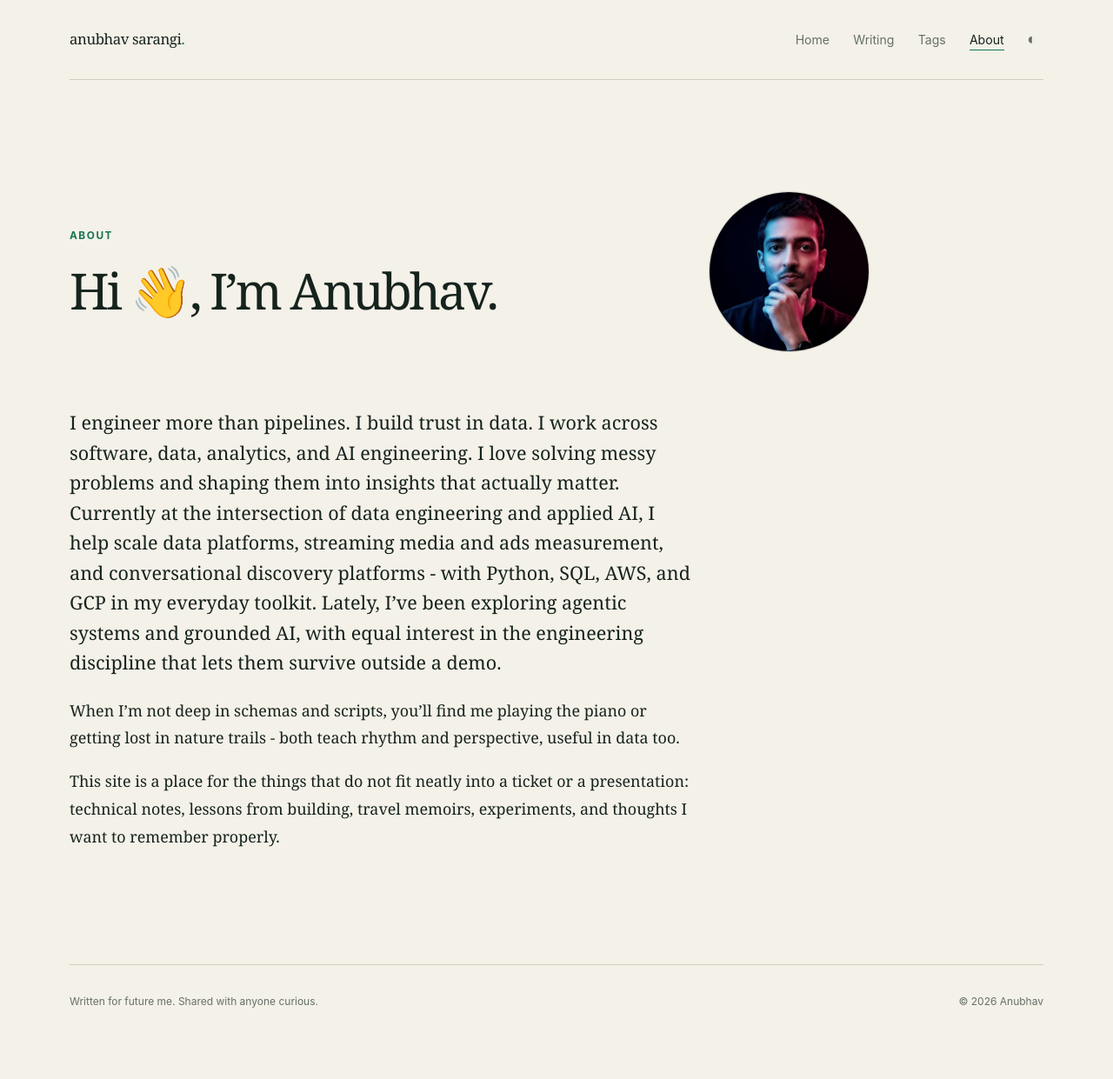
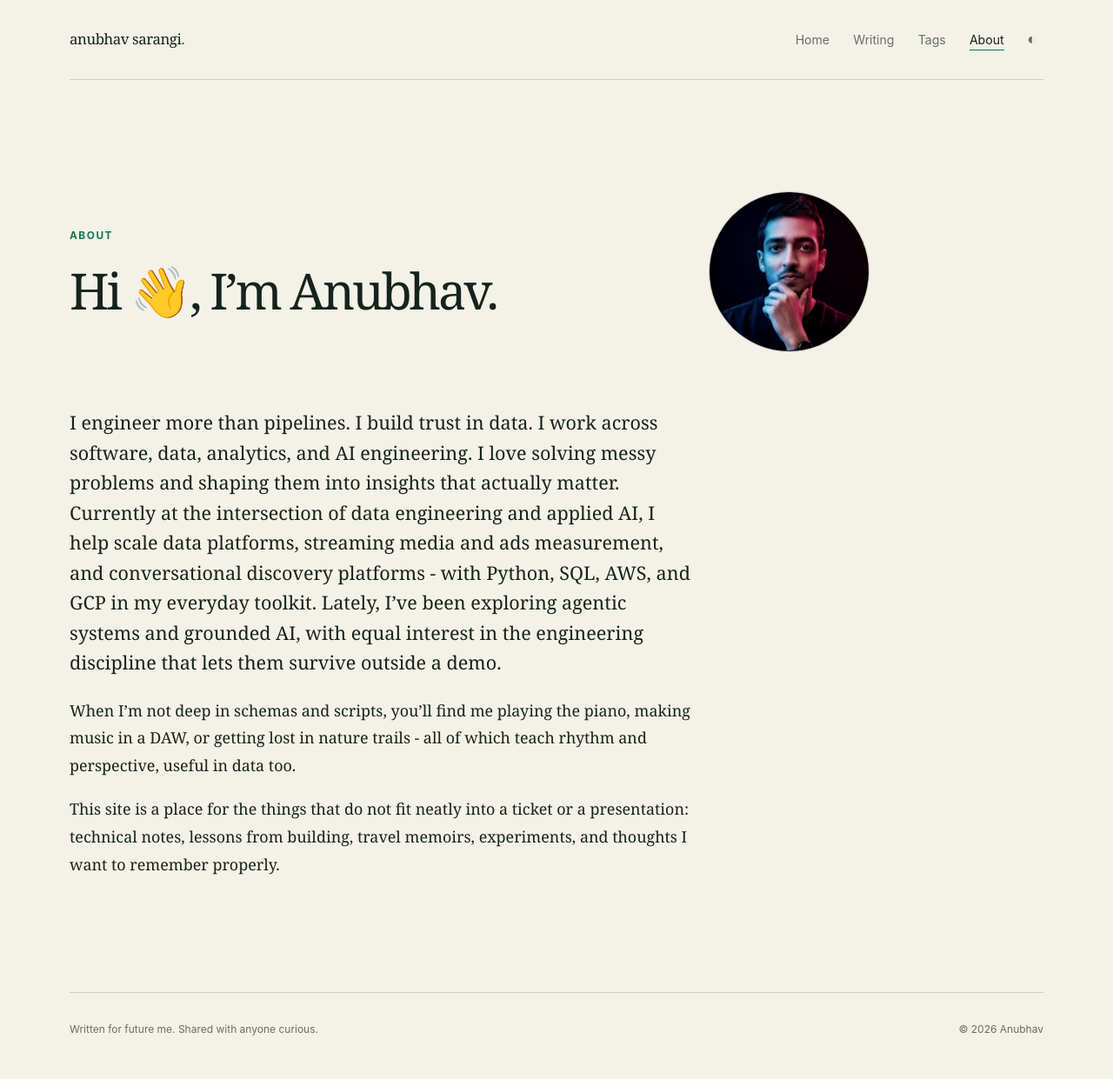
Before and after one commit to anubhavsarangi/anubhavsarangi.github.io, a Jekyll site: the page built from about.md, in a window 1280 px wide. Shown: the whole page at 87% size. Built offline with Jekyll 4.4.1, drawn with Linux system fonts in a browser that asks for light colours; before the commit the page ends 1210 px from its top, so only the background shows below that.

Commit message:
Add music interests to about page

```diff
--- a/about.md
+++ b/about.md
@@ -16,7 +16,7 @@ permalink: /about/
 <div class="prose about-copy">
   <p>I engineer more than pipelines. I build trust in data. I work across software, data, analytics, and AI engineering. I love solving messy problems and shaping them into insights that actually matter. Currently at the intersection of data engineering and applied AI, I help scale data platforms, streaming media and ads measurement, and conversational discovery platforms - with Python, SQL, AWS, and GCP in my everyday toolkit. Lately, I’ve been exploring agentic systems and grounded AI, with equal interest in the engineering discipline that lets them survive outside a demo.</p>
 
-  <p>When I’m not deep in schemas and scripts, you’ll find me playing the piano or getting lost in nature trails - both teach rhythm and perspective, useful in data too.</p>
+  <p>When I’m not deep in schemas and scripts, you’ll find me playing the piano, making music in a DAW, or getting lost in nature trails - all of which teach rhythm and perspective, useful in data too.</p>
 
   <p>This site is a place for the things that do not fit neatly into a ticket or a presentation: technical notes, lessons from building, travel memoirs, experiments, and thoughts I want to remember properly.</p>
 
```
